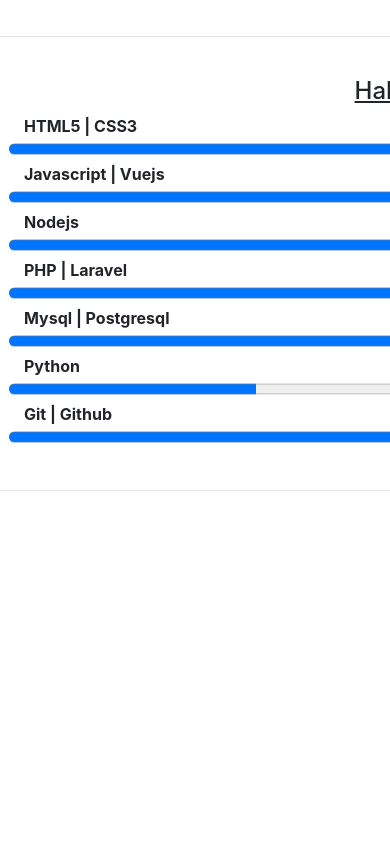
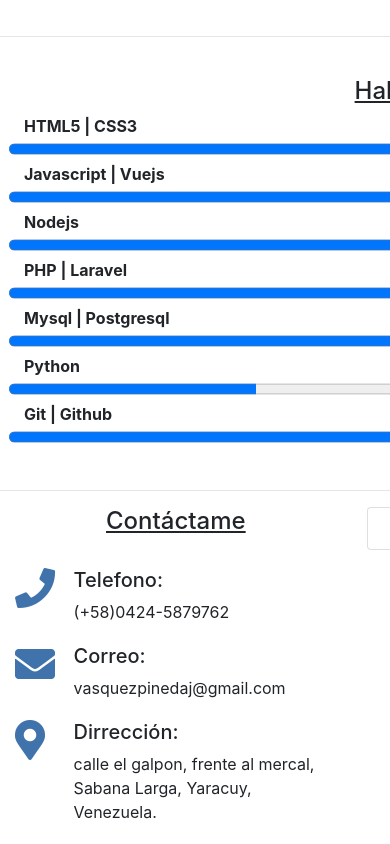
Before and after one commit to vojdel/portfolio-vue, a Vue app: page / in a window 390 px wide. Shown: the part 462-1306 px from the top of the page. Before the commit the page ends 969 px from the top, so only its background shows below. Built offline with nearby package versions, Linux system fonts and the light colour scheme.

Commit message:
fet: add section contact
  Add section contact, dates how phone, email and address, but in
progress form contact

```diff
--- a/src/components/contact.vue
+++ b/src/components/contact.vue
@@ -1,14 +1,55 @@
 <template>
+  <section class="container">
+    <div class="row">
+      <diV class="col-5">
+        <h4 class="text-center">Contáctame</h4><br>
+          <div class="contact-info row">
+            <div class="col-2"><i class="fas fa-phone"></i></div>
+            <div class="col-10"><h5>Telefono:</h5>
+            <span>{{ tlf.region }}{{ tlf.numero }}</span></div>
+          </div>
+          <div class="contact-info row">
+            <div class="col-2"><i class="fas fa-envelope"></i></div>
+            <div class="col-10"><h5>Correo:</h5>
+            {{ email }}</div>
+          </div>
+          <div class="contact-info row">
+            <div class="col-2"><i class="fas
+fa-map-marker-alt"></i></div>
+            <div class="col-10"><h5>Dirrección:</h5>
+            {{ address }}</div>
+          </div>
+      </div>
+      <div class="col-7">
+        <div class="card">
+          <form action="#">
+            <div class="car-title"><h3 class="text-center">Enviame un Mensaje</h3></div>
+          </form>
+        </div>
+      </div>
+    </div>
+  </section>
 </template>
 
 <script>
 export default {
   data() {
     return {
+      tlf: { region: "(+58)", numero: "0424-5879762" },
+      email: "vasquezpinedaj@gmail.com",
+      address: `calle el galpon, frente al mercal, Sabana Larga, Yaracuy, Venezuela.`
     }
   }
 }
 </script>
 
-<style>
+<style scope>
+  .contact-info{
+     margin-bottom: 20px;
+  }
+
+  .contact-info i{
+    color: #044790c2;
+    font-size: 40px;
+  }
 </style>
```
